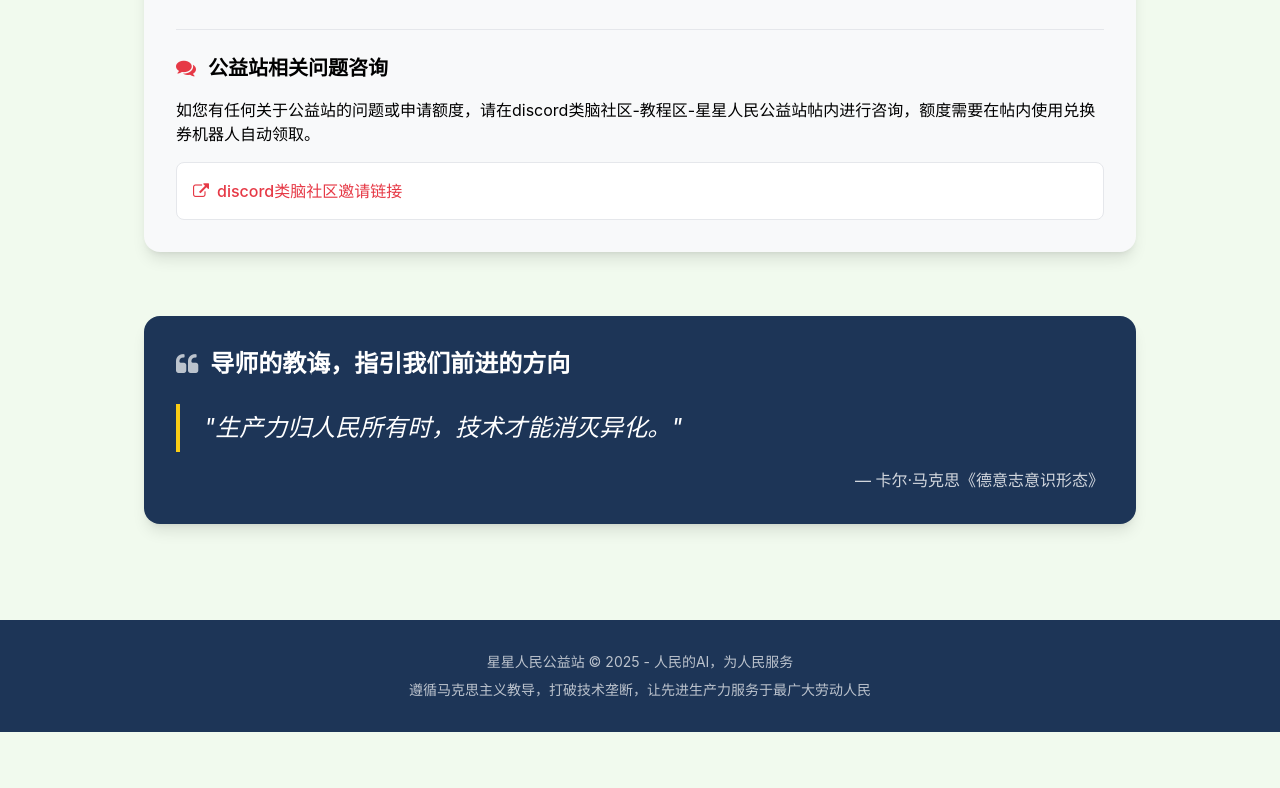
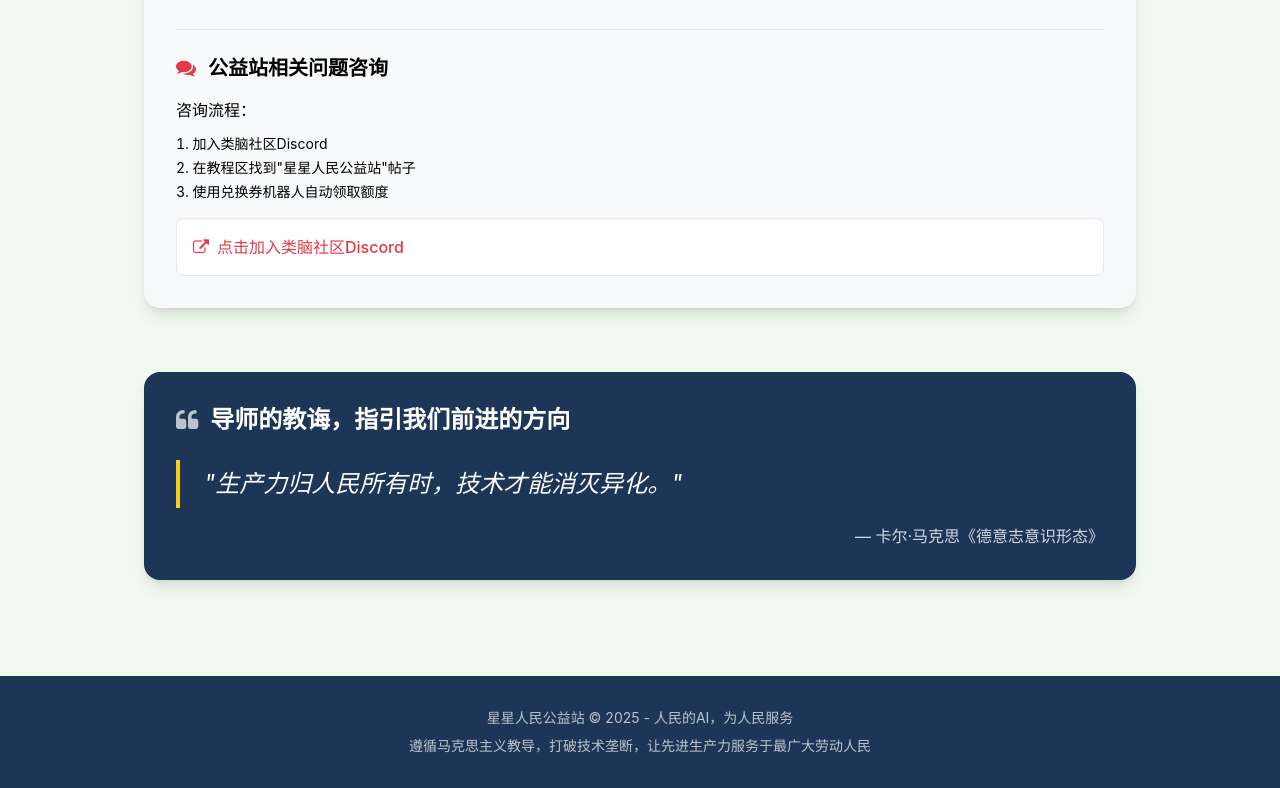
Before and after one commit to beijixingxing/beijixingxing.github.io, a plain HTML site: page index.html in a window 1280 px wide. Shown: the part 2335-3123 px from the top of the page. Before the commit the page ends 3067 px from the top, so only its background shows below. Drawn offline with nearby package versions, Linux system fonts and the light colour scheme.

Commit message:
Update index.html

```diff
--- a/index.html
+++ b/index.html
@@ -261,15 +261,22 @@
                     <h3 class="text-xl font-bold mb-4 flex items-center">
                         <i class="fa fa-comments text-secondary mr-3"></i>公益站相关问题咨询
                     </h3>
-                    <p class="mb-4">如您有任何关于公益站的问题或申请额度，请在discord类脑社区-教程区-星星人民公益站帖内进行咨询，额度需要在帖内使用兑换券机器人自动领取。</p>
+                    <div class="space-y-3">
+                        <p>咨询流程：</p>
+                        <ol class="list-decimal list-inside space-y-1 text-sm">
+                            <li>加入类脑社区Discord</li>
+                            <li>在教程区找到"星星人民公益站"帖子</li>
+                            <li>使用兑换券机器人自动领取额度</li>
+                        </ol>
+                    </div>
 
-                    <div class="bg-white p-4 rounded-lg border border-gray-200">
-                        <a href="https://discord.com/channels/1134557553011998840/1390629167527235677/1392343336895123556"
+                    <div class="mt-4 bg-white p-4 rounded-lg border border-gray-200">
+                        <a href="https://discord.gg/kRhaKzMnhX"
                            target="_blank"
                            rel="noopener noreferrer"
                            class="inline-flex items-center text-primary hover:underline font-medium">
                             <i class="fa fa-external-link mr-2"></i>
-                            discord类脑社区邀请链接
+                            点击加入类脑社区Discord
                         </a>
                     </div>
                 </div>
```
